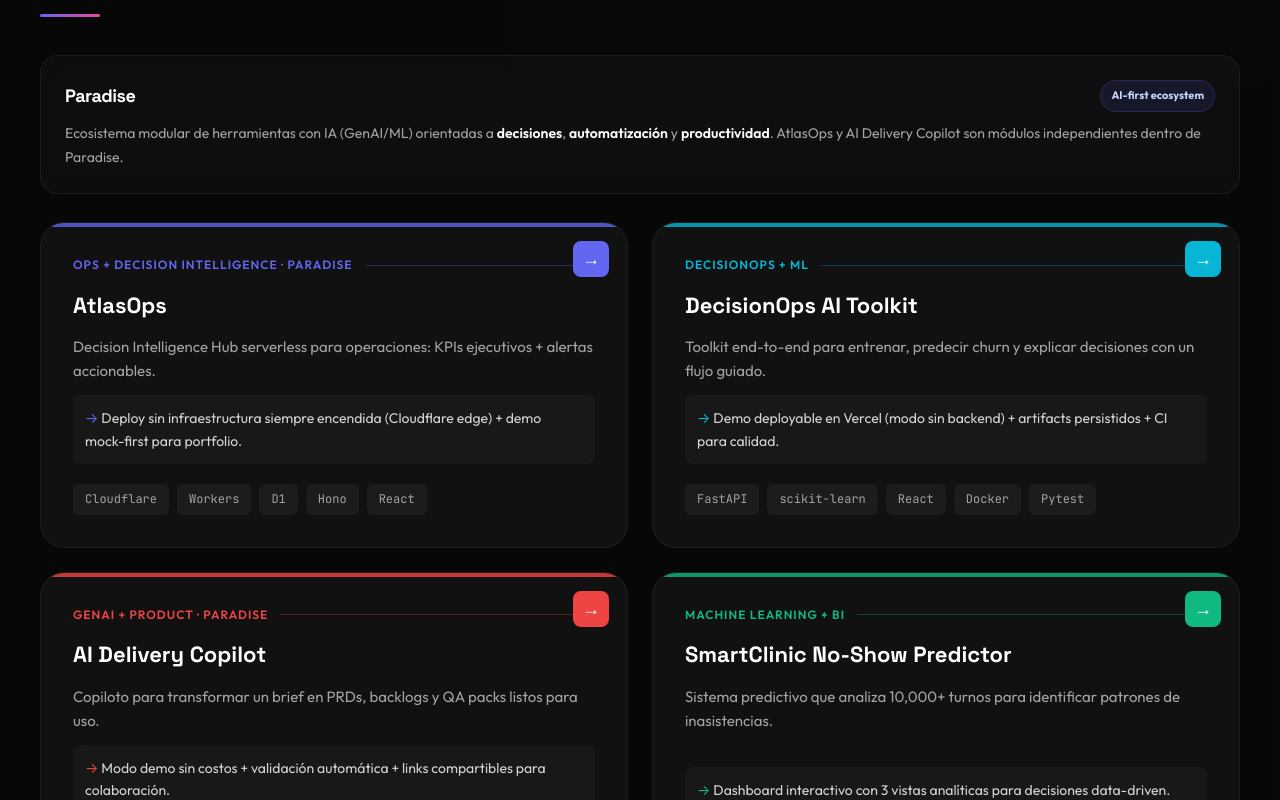
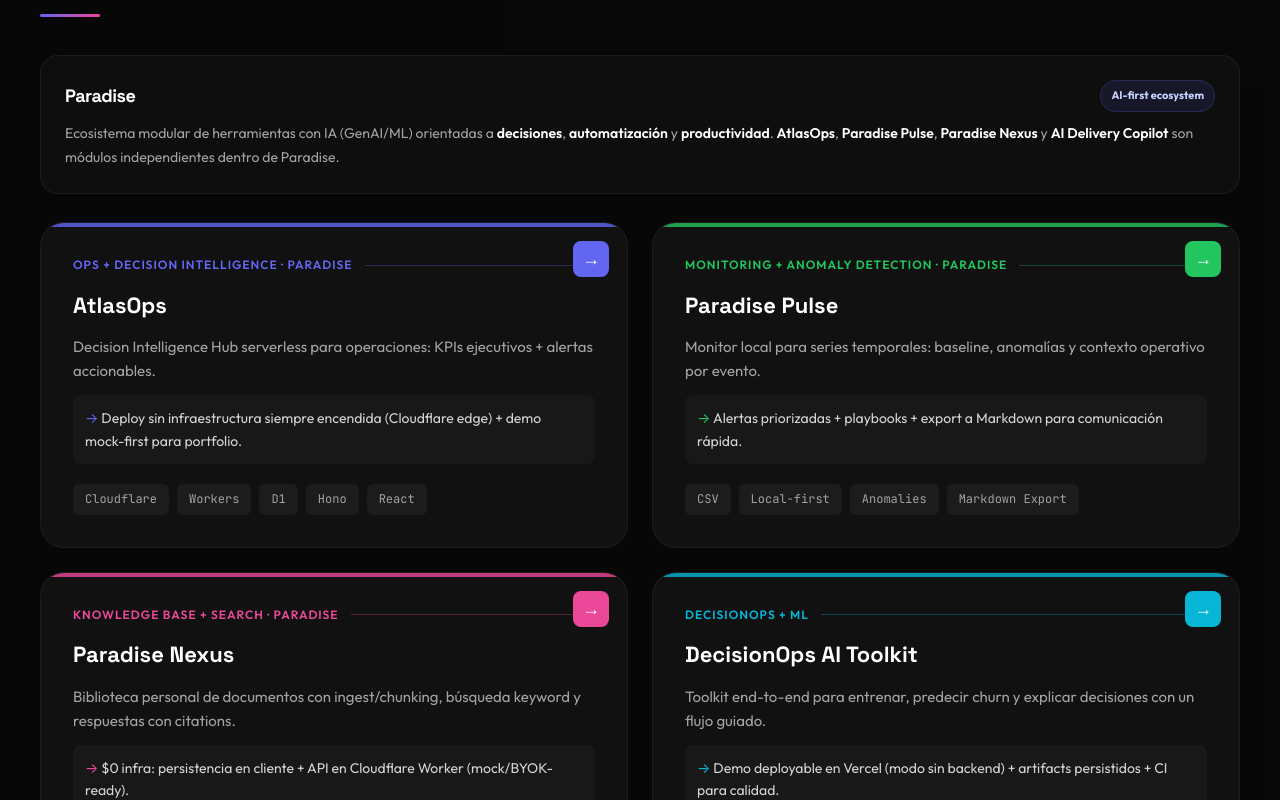
Before and after one commit to Agus-Delgado/Portfolio, a React (Vite) app: page / in a window 1280 px wide. Shown: the part 1727-2527 px from the top of the page. Built offline with nearby package versions, Linux system fonts and the light colour scheme.

Commit message:
Actualizacion del portfolio dos modulos de paradise

```diff
--- a/src/App.jsx
+++ b/src/App.jsx
@@ -12,6 +12,28 @@
     ],
     stack: 'Cloudflare Pages, Workers, D1 (SQLite), Hono, TypeScript, React (Vite).'
   },
+'Paradise Pulse': {
+  resumen: 'Módulo de Paradise para monitoreo local-first de series temporales: detecta anomalías sobre CSV (local o demo), prioriza alertas y exporta reportes accionables en Markdown.',
+  caracteristicas: [
+    'Signals: carga CSV (local/demo), selección de columnas, normalización, baseline y anomalías marcadas.',
+    'Alerts: lista de anomalías con severidad, detalle con contexto antes/después y playbooks por severidad.',
+    'Export: genera un informe Markdown (resumen + tabla de alerts + playbooks) con copy-to-clipboard.',
+    'Docs: documentación del flujo y dataset demo para onboarding.',
+    'Sin backend obligatorio: pensado para portfolio/demos y extensión futura.'
+  ],
+  stack: 'React, TypeScript, Vite, SVG charts, local CSV ingest.'
+},
+'Paradise Nexus': {
+  resumen: 'Sistema local-first de gestión de documentos con búsqueda full-text e IA generativa (modo mock). Biblioteca personal de conocimiento con $0 de infraestructura, indexación automática y respuestas basadas en tu propio contexto.',
+  caracteristicas: [
+    'Library: CRUD de Sources/Documents + upload .md/.txt con auto-fill de título.',
+    'Persistencia local con IndexedDB (idb) y eliminación en cascada (Source → Documents → Chunks).',
+    'Ingest + Index: chunking automático por párrafos (máx. 500 chars) y store de chunks por doc/source.',
+    'Search: full-text keyword sobre chunks con ranking simple y highlights XSS-safe.',
+    'Answer API: Cloudflare Worker con endpoint POST /answer; modo mock determinístico + citations; placeholder BYOK.'
+  ],
+  stack: 'React 18, Vite, TypeScript, IndexedDB (idb), Cloudflare Workers, npm workspaces.'
+},
   'SmartClinic No-Show Predictor': {
     resumen: 'Proyecto de Machine Learning + BI para predecir probabilidad de no-show (inasistencia) en turnos médicos con datos sintéticos y visualización en Power BI.',
     objetivo: [
@@ -315,7 +337,7 @@
               <span style={styles.paradiseBadge}>AI-first ecosystem</span>
             </div>
             <p style={styles.paradiseText}>
-              Ecosistema modular de herramientas con IA (GenAI/ML) orientadas a <strong>decisiones</strong>, <strong>automatización</strong> y <strong>productividad</strong>. AtlasOps y AI Delivery Copilot son módulos independientes dentro de Paradise.
+              Ecosistema modular de herramientas con IA (GenAI/ML) orientadas a <strong>decisiones</strong>, <strong>automatización</strong> y <strong>productividad</strong>. <strong>AtlasOps</strong>, <strong>Paradise Pulse</strong>, <strong>Paradise Nexus</strong> y <strong>AI Delivery Copilot</strong> son módulos independientes dentro de Paradise.
             </p>
           </div>
 
@@ -328,6 +350,28 @@
               context="Decision Intelligence Hub serverless para operaciones: KPIs ejecutivos + alertas accionables."
               impact="Deploy sin infraestructura siempre encendida (Cloudflare edge) + demo mock-first para portfolio."
               color="#6366f1"
+              setCursorVariant={setCursorVariant}
+              onOpenDetails={openProjectDetails}
+            />
+
+            <ProjectCard
+              title="Paradise Pulse"
+              category="Monitoring + Anomaly Detection · Paradise"
+              tags={['CSV', 'Local-first', 'Anomalies', 'Markdown Export']}
+              context="Monitor local para series temporales: baseline, anomalías y contexto operativo por evento."
+              impact="Alertas priorizadas + playbooks + export a Markdown para comunicación rápida."
+              color="#22c55e"
+              setCursorVariant={setCursorVariant}
+              onOpenDetails={openProjectDetails}
+            />
+
+            <ProjectCard
+              title="Paradise Nexus"
+              category="Knowledge Base + Search · Paradise"
+              tags={['IndexedDB', 'Full-text', 'Workers', 'Mock GenAI']}
+              context="Biblioteca personal de documentos con ingest/chunking, búsqueda keyword y respuestas con citations."
+              impact="$0 infra: persistencia en cliente + API en Cloudflare Worker (mock/BYOK-ready)."
+              color="#ec4899"
               setCursorVariant={setCursorVariant}
               onOpenDetails={openProjectDetails}
             />
```
